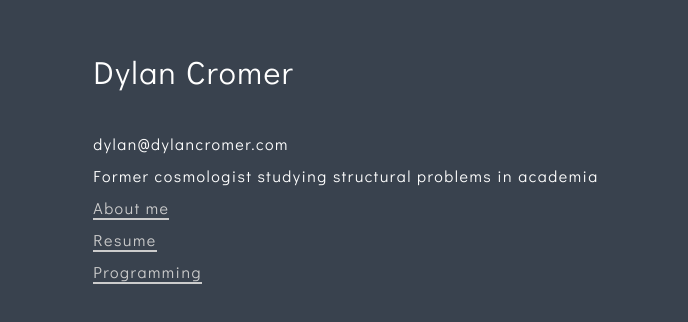
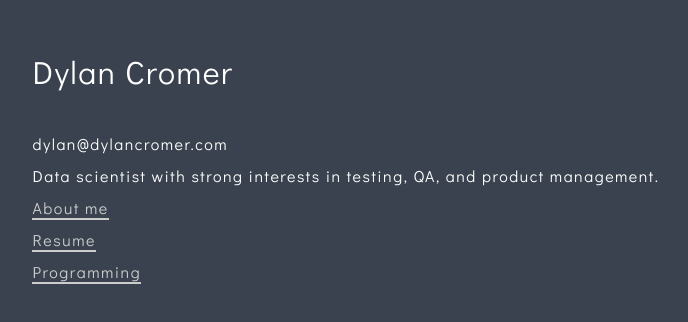
Before and after one commit to dylancromer/dylancromer.github.io, a plain HTML site: page index.html in a window 1280 px wide. Shown: the whole page, without its empty margins (294-982 px from the left). Drawn offline with Linux system fonts and the light colour scheme.

Commit message:
rebuilding site Sun Jan  8 11:52:52 EST 2023

```diff
--- a/index.html
+++ b/index.html
@@ -65,7 +65,7 @@
 					dylan@dylancromer.com
 				</div>
                 		<div class="section" id="content">
-                        		Former cosmologist studying structural problems in academia
+                        		Data scientist with strong interests in testing, QA, and product management.
                 		</div>
 			</div>
 
```
